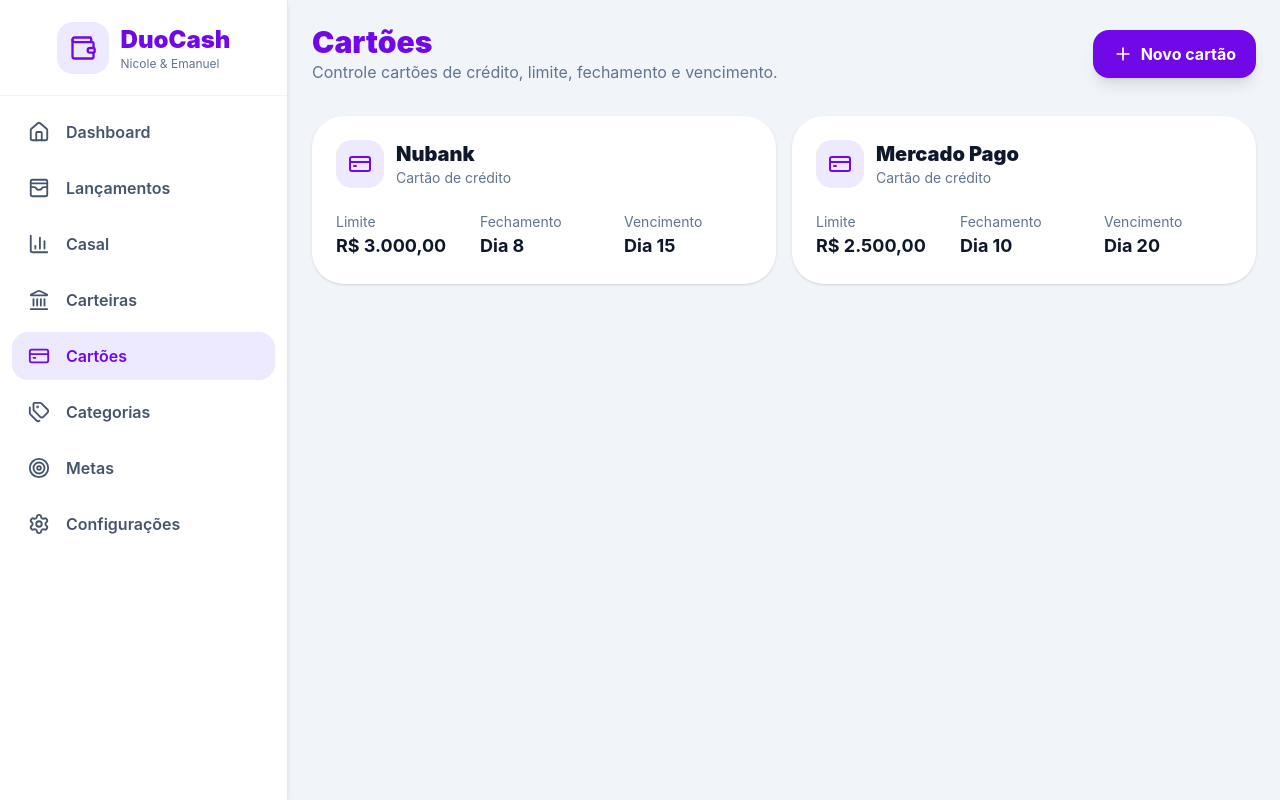
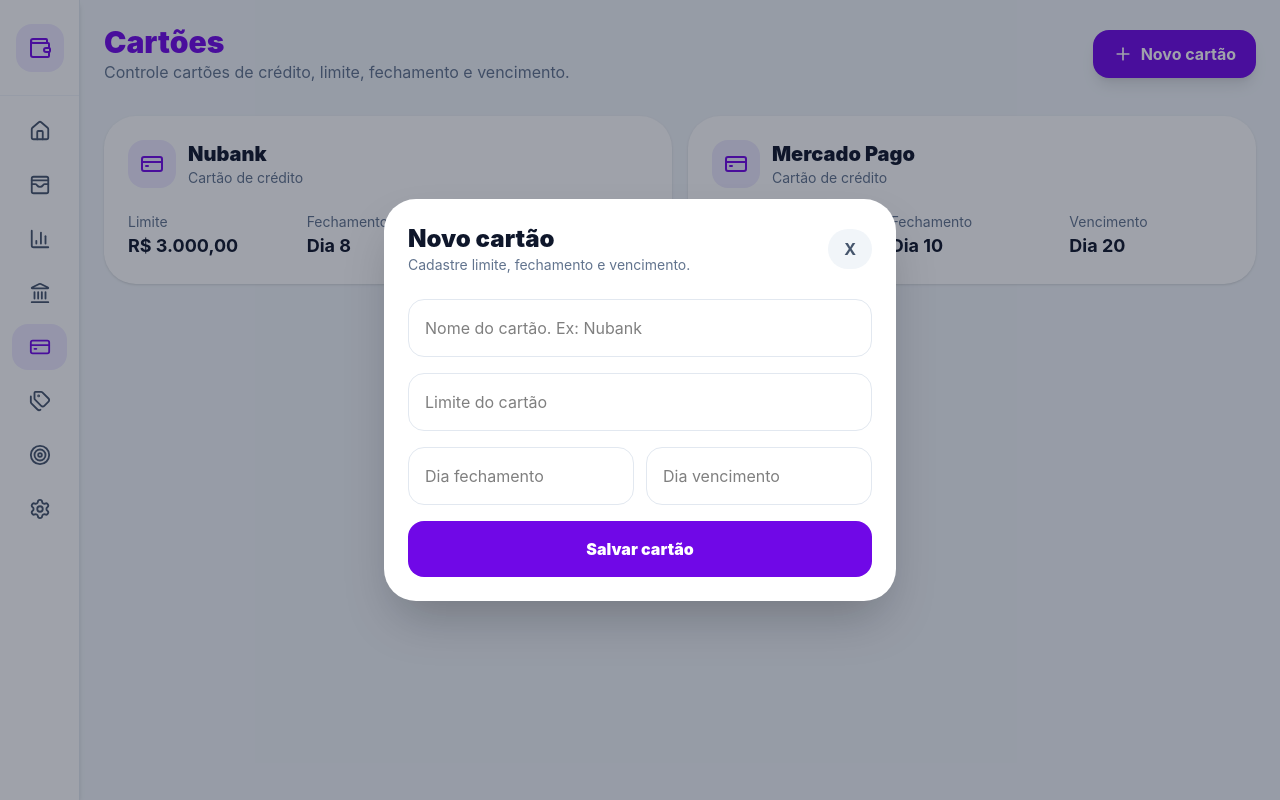
Before and after one commit to nicolekuchiniski/duocash, a React (Vite) app: page /cartoes in a window 1280 px wide. Both pictures are taken after a click on the button "Novo cartão". Built offline with nearby package versions, Linux system fonts and the light colour scheme.

Commit message:
💳 Adiciona modal de novo cartão

```diff
--- /dev/null
+++ b/src/components/cards/NewCardModal.jsx
@@ -0,0 +1,62 @@
+export default function NewCardModal({ isOpen, onClose }) {
+  if (!isOpen) return null;
+
+  return (
+    <div className="fixed inset-0 z-50 flex items-center justify-center bg-slate-900/40 p-4">
+      <div className="w-full max-w-lg rounded-[2rem] bg-white p-6 shadow-2xl">
+        <div className="mb-6 flex items-center justify-between">
+          <div>
+            <h2 className="text-2xl font-black text-slate-900">
+              Novo cartão
+            </h2>
+
+            <p className="text-sm text-slate-500">
+              Cadastre limite, fechamento e vencimento.
+            </p>
+          </div>
+
+          <button
+            onClick={onClose}
+            className="rounded-full bg-slate-100 px-4 py-2 font-bold text-slate-600 hover:bg-slate-200"
+          >
+            X
+          </button>
+        </div>
+
+        <div className="space-y-4">
+          <input
+            className="w-full rounded-2xl border border-slate-200 p-4 outline-none focus:border-violet-600"
+            placeholder="Nome do cartão. Ex: Nubank"
+          />
+
+          <input
+            className="w-full rounded-2xl border border-slate-200 p-4 outline-none focus:border-violet-600"
+            placeholder="Limite do cartão"
+          />
+
+          <div className="grid grid-cols-2 gap-3">
+            <input
+              type="number"
+              min="1"
+              max="31"
+              className="w-full rounded-2xl border border-slate-200 p-4 outline-none focus:border-violet-600"
+              placeholder="Dia fechamento"
+            />
+
+            <input
+              type="number"
+              min="1"
+              max="31"
+              className="w-full rounded-2xl border border-slate-200 p-4 outline-none focus:border-violet-600"
+              placeholder="Dia vencimento"
+            />
+          </div>
+
+          <button className="w-full rounded-2xl bg-violet-700 p-4 font-black text-white hover:bg-violet-800">
+            Salvar cartão
+          </button>
+        </div>
+      </div>
+    </div>
+  );
+}
--- a/src/pages/Cartoes/Cartoes.jsx
+++ b/src/pages/Cartoes/Cartoes.jsx
@@ -1,4 +1,7 @@
+import { useState } from "react";
 import { CreditCard, Plus } from "lucide-react";
+
+import NewCardModal from "../../components/cards/NewCardModal";
 
 const cards = [
   {
@@ -18,6 +21,8 @@ const cards = [
 ];
 
 export default function Cartoes() {
+  const [openModal, setOpenModal] = useState(false);
+
   return (
     <section className="mx-auto max-w-6xl">
       <header className="mb-8 flex items-center justify-between">
@@ -31,7 +36,10 @@ export default function Cartoes() {
           </p>
         </div>
 
-        <button className="flex items-center gap-2 rounded-2xl bg-violet-700 px-5 py-3 font-bold text-white shadow-lg hover:bg-violet-800">
+        <button
+          onClick={() => setOpenModal(true)}
+          className="flex items-center gap-2 rounded-2xl bg-violet-700 px-5 py-3 font-bold text-white shadow-lg hover:bg-violet-800"
+        >
           <Plus size={20} />
           Novo cartão
         </button>
@@ -61,9 +69,7 @@ export default function Cartoes() {
 
             <div className="grid gap-4 md:grid-cols-3">
               <div>
-                <p className="text-sm text-slate-500">
-                  Limite
-                </p>
+                <p className="text-sm text-slate-500">Limite</p>
 
                 <strong className="text-lg text-slate-900">
                   {card.limit}
@@ -71,9 +77,7 @@ export default function Cartoes() {
               </div>
 
               <div>
-                <p className="text-sm text-slate-500">
-                  Fechamento
-                </p>
+                <p className="text-sm text-slate-500">Fechamento</p>
 
                 <strong className="text-lg text-slate-900">
                   Dia {card.closingDay}
@@ -81,9 +85,7 @@ export default function Cartoes() {
               </div>
 
               <div>
-                <p className="text-sm text-slate-500">
-                  Vencimento
-                </p>
+                <p className="text-sm text-slate-500">Vencimento</p>
 
                 <strong className="text-lg text-slate-900">
                   Dia {card.dueDay}
@@ -93,6 +95,11 @@ export default function Cartoes() {
           </div>
         ))}
       </section>
+
+      <NewCardModal
+        isOpen={openModal}
+        onClose={() => setOpenModal(false)}
+      />
     </section>
   );
 }
```
